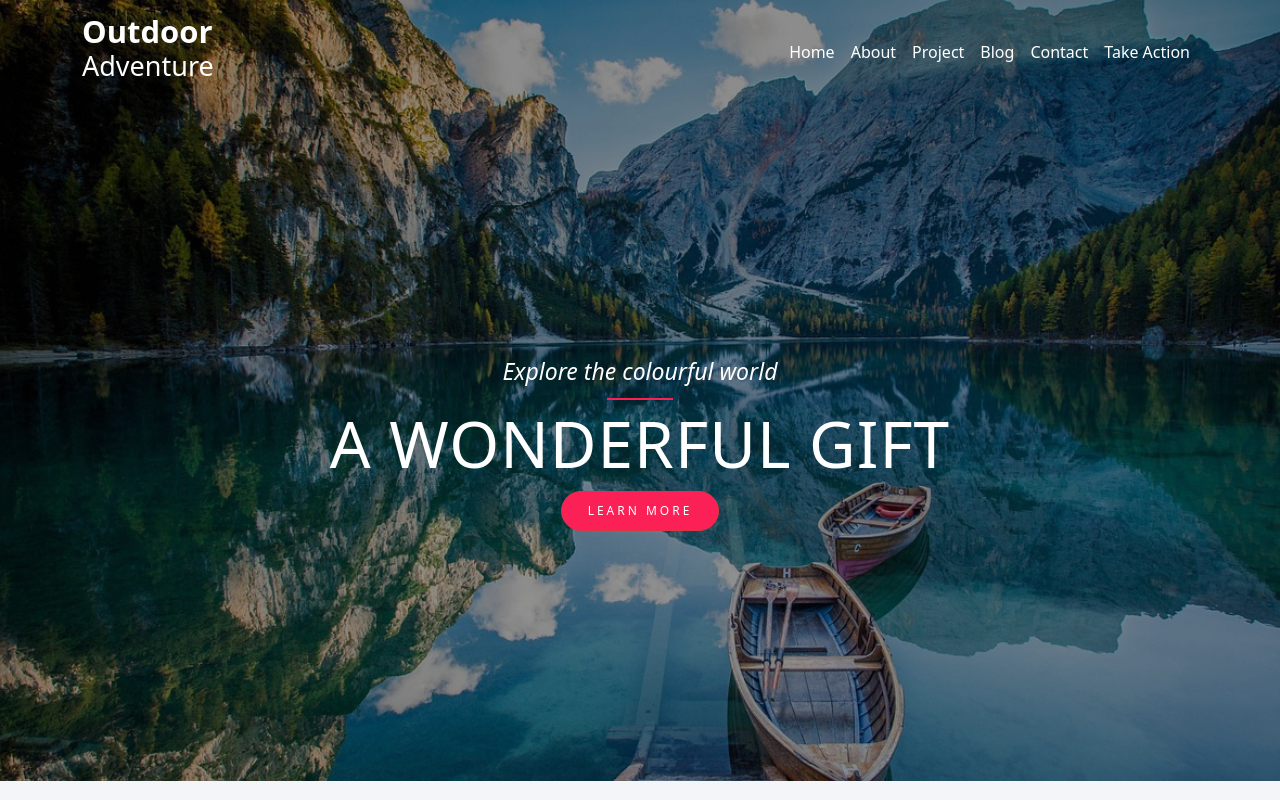
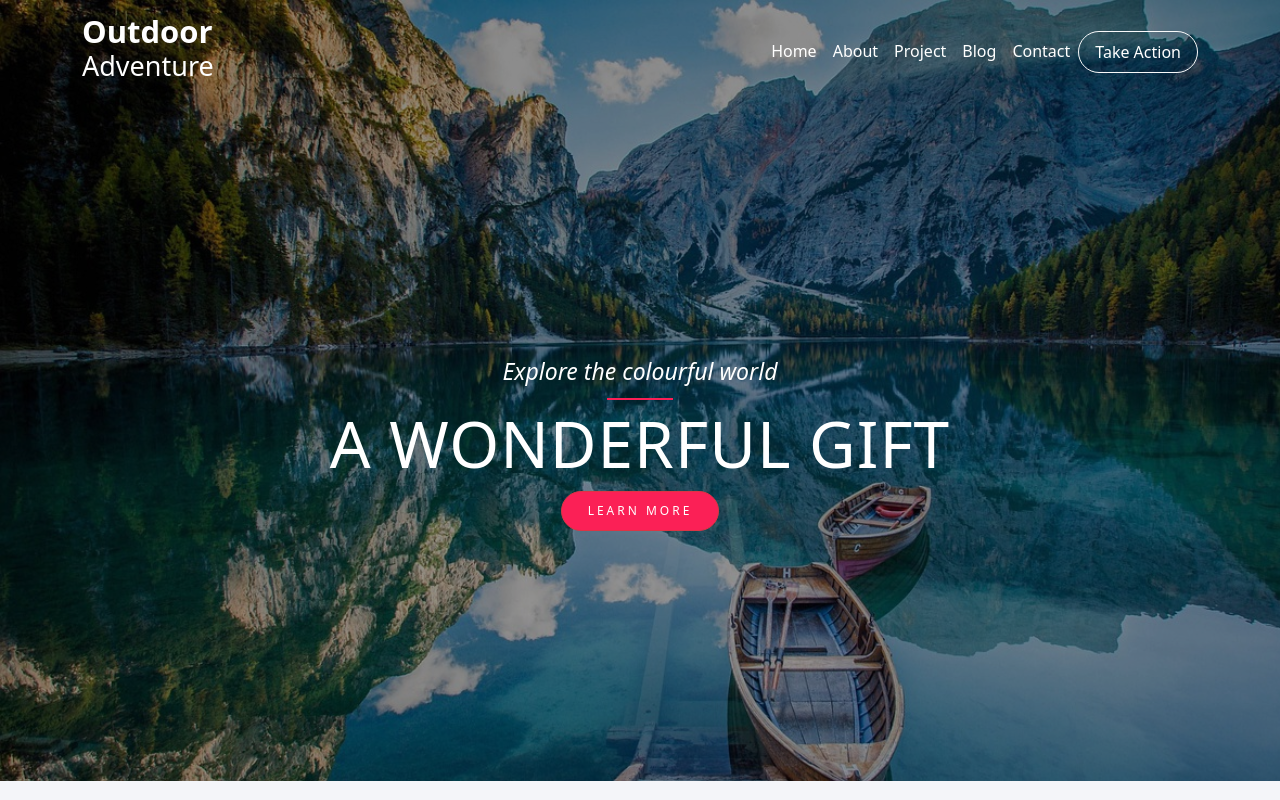
Before and after one commit to Yarhossain/outdoor-adventur, a plain HTML site: page index.html in a window 1280 px wide. Shown: the top 800 px of the page. Drawn offline with Linux system fonts and the light colour scheme.

Commit message:
Update index.html

```diff
--- a/index.html
+++ b/index.html
@@ -44,7 +44,7 @@
                   <a class="nav-link " href="#">Contact</a>
                 </li>
                 <li class="nav-item">
-                  <a class="nav-link " href="#">Take Action</a>
+                  <a class="nav-link btn btn-outline-light rounded-pill px-3 " href="#">Take Action</a>
                 </li>
               </ul>
 
```
